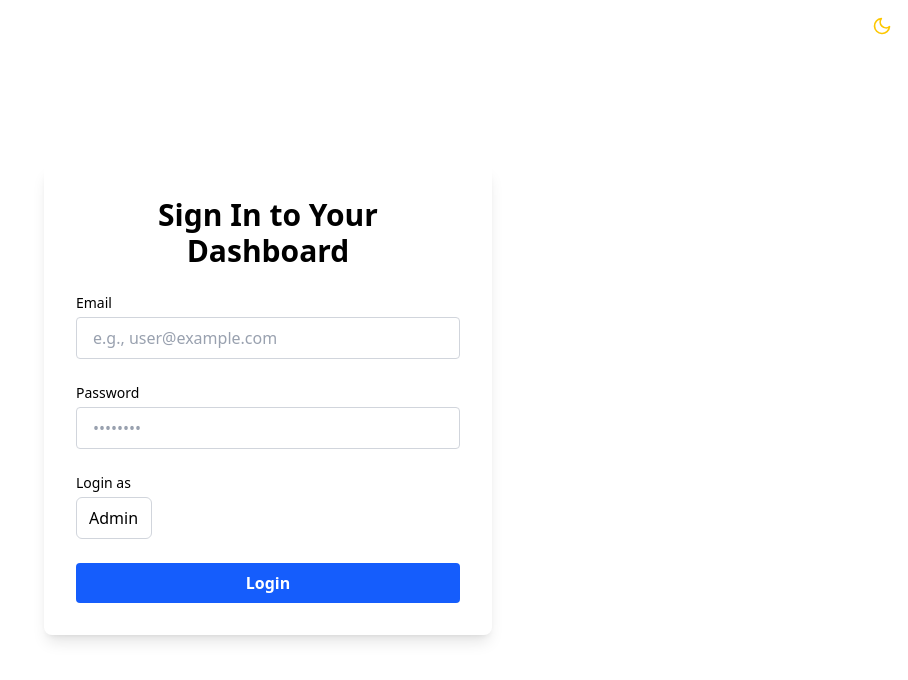
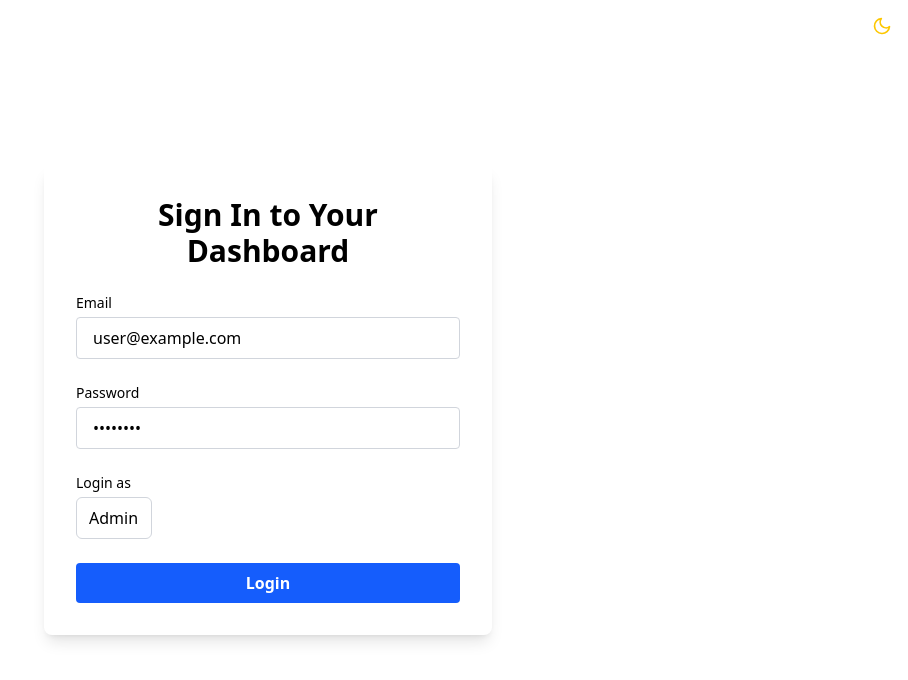
Before and after one commit to amuzatk/kazmatics-digisignit-admin-dashboard, a Next.js app: page /login in a window 1280 px wide. Shown: the top 680 px of the page, without its empty margins (372-1280 px from the left). Built offline with nearby package versions, Linux system fonts and the light colour scheme.

Commit message:
downgraded

```diff
--- a/next.config.ts
+++ b/next.config.ts
@@ -2,7 +2,7 @@ import type { NextConfig } from "next";
 
 const nextConfig: NextConfig = {
   /* config options here */
-  reactStrictMode: true,
+  reactStrictMode: false,
 };
 
 export default nextConfig;
--- a/src/components/PostList.tsx
+++ b/src/components/PostList.tsx
@@ -36,6 +36,7 @@ export default function PostList({ editable = false }: PostListProps) {
   const [editedBody, setEditedBody] = useState("");
 
   const handleEdit = (post: PostData) => {
+    console.log("Editing post:====", post);
     setEditingPost(post);
     setEditedTitle(post.title);
     setEditedBody(post.body);
--- a/src/pages/_app.tsx
+++ b/src/pages/_app.tsx
@@ -1,3 +1,4 @@
+//pages/_app.tsx
 import "@/styles/globals.css";
 import type { AppProps } from "next/app";
 import type { NextPage } from "next";
@@ -28,7 +29,7 @@ export default function App({ Component, pageProps }: AppPropsWithLayout) {
   const getLayout = Component.getLayout ?? ((page) => page);
 
   return (
-    <html lang="en" suppressHydrationWarning>
+    // <html lang="en" suppressHydrationWarning>
       <ThemeProvider
         attribute="class"
         defaultTheme="system"
@@ -41,6 +42,6 @@ export default function App({ Component, pageProps }: AppPropsWithLayout) {
           <Toaster position="top-right" />
         </QueryClientProvider>
       </ThemeProvider>
-    </html>
+    // </html>
   );
 }
--- a/src/pages/_document.tsx
+++ b/src/pages/_document.tsx
@@ -1,8 +1,9 @@
+//pages/_document.tsx
 import { Html, Head, Main, NextScript } from "next/document";
 
 export default function Document() {
   return (
-    <Html lang="en" className="dark">
+    <Html lang="en" className="dark" suppressHydrationWarning>
       <Head />
       <body className="antialiased">
         <Main />
--- a/src/pages/index.tsx
+++ b/src/pages/index.tsx
@@ -1,3 +1,4 @@
+//pages/index.tsx
 import { useUserStore } from "@/store/useUserStore";
 import { useRouter } from "next/router";
 import { useEffect } from "react";
--- a/src/pages/login/index.tsx
+++ b/src/pages/login/index.tsx
@@ -1,4 +1,5 @@
-import { useState } from "react";
+// pages/login/index.tsx
+import { useState, useEffect } from "react";
 import { useRouter } from "next/router";
 import { useUserStore } from "@/store/useUserStore";
 import { ThemeToggle } from "@/components/ThemeToggle";
@@ -9,37 +10,33 @@ export default function Login() {
   const router = useRouter();
 
   const [role, setRole] = useState<"admin" | "editor">("admin");
-  const [email, setEmail] = useState("");
-  const [password, setPassword] = useState("");
   const [loading, setLoading] = useState(false);
+
+  // Ensure that the login happens only once the page is fully mounted
+  useEffect(() => {
+    setLoading(false);
+  }, []);
 
   const handleLogin = () => {
     setLoading(true);
     setTimeout(() => {
       login("mock-token", role);
       router.push("/");
-    }, 100);
-  };
-
-  const handleEmailChange = (e: React.ChangeEvent<HTMLInputElement>) => {
-    setEmail(e.target.value);
-  };
-
-  const handlePasswordChange = (e: React.ChangeEvent<HTMLInputElement>) => {
-    setPassword(e.target.value);
+    }, 300);
   };
 
   return (
-    <div className="min-h-screen flex items-center justify-center  transition-colors">
+    <div className="min-h-screen flex items-center justify-center">
       <div className="absolute top-4 right-4">
         <ThemeToggle />
       </div>
 
+      {/* Wrapped container with Framer Motion */}
       <motion.div
-        className="shadow-lg rounded-lg p-8 w-[95%] md:w-full max-w-md space-y-6"
-        initial={{ opacity: 0, y: -50 }}
+        initial={{ opacity: 0, y: 20 }}
         animate={{ opacity: 1, y: 0 }}
         transition={{ duration: 0.5 }}
+        className="shadow-lg rounded-lg p-8 w-[95%] md:w-full max-w-md space-y-6"
       >
         <h1 className="text-3xl font-bold text-center">
           Sign In to Your Dashboard
@@ -50,12 +47,10 @@ export default function Login() {
             Email
           </label>
           <input
+            readOnly
             id="email"
-            value={email}
-            onChange={handleEmailChange}
-            type="email"
-            placeholder="e.g., user@example.com"
-            className="w-full px-4 py-2 border border-gray-300 rounded focus:outline-none focus:ring-2 focus:ring-blue-500  placeholder-gray-400 dark:placeholder-gray-500"
+            value="user@example.com"
+            className="w-full px-4 py-2 border border-gray-300 rounded focus:outline-none focus:ring-2 focus:ring-blue-500 placeholder-gray-400 dark:placeholder-gray-500"
           />
         </div>
 
@@ -64,12 +59,10 @@ export default function Login() {
             Password
           </label>
           <input
+            readOnly
             id="password"
-            value={password}
-            onChange={handlePasswordChange}
-            type="password"
-            placeholder="••••••••"
-            className="w-full px-4 py-2 border border-gray-300 rounded focus:outline-none focus:ring-2 focus:ring-blue-500  placeholder-gray-400 dark:placeholder-gray-500"
+            value="••••••••"
+            className="w-full px-4 py-2 border border-gray-300 rounded focus:outline-none focus:ring-2 focus:ring-blue-500 placeholder-gray-400 dark:placeholder-gray-500"
           />
         </div>
 
@@ -91,6 +84,7 @@ export default function Login() {
             </option>
           </select>
         </div>
+
         <button
           onClick={handleLogin}
           disabled={loading}
@@ -102,3 +96,218 @@ export default function Login() {
     </div>
   );
 }
+
+
+// import { useState, useEffect } from "react";
+// import { useRouter } from "next/router";
+// import { useUserStore } from "@/store/useUserStore";
+// import { ThemeToggle } from "@/components/ThemeToggle";
+// // import { motion } from "framer-motion";
+
+// export default function Login() {
+//   const login = useUserStore((state) => state.login);
+//   const router = useRouter();
+
+//   const [role, setRole] = useState<"admin" | "editor">("admin");
+//   const [email, setEmail] = useState("");
+//   const [password, setPassword] = useState("");
+//   const [loading, setLoading] = useState(false);
+
+//   useEffect(() => {
+//     // Check if the component is mounted before calling router.push()
+//     if (loading) {
+//       setTimeout(() => {
+//         login("mock-token", role);
+//         router.push("/"); // navigate after login is successful
+//       }, 300); // Increased delay to ensure smooth transition
+//     }
+//   }, [loading, role, login, router]);
+
+//   const handleLogin = () => {
+//     setLoading(true);
+//   };
+
+//   const handleEmailChange = (e: React.ChangeEvent<HTMLInputElement>) => {
+//     setEmail(e.target.value);
+//   };
+
+//   const handlePasswordChange = (e: React.ChangeEvent<HTMLInputElement>) => {
+//     setPassword(e.target.value);
+//   };
+
+//   return (
+//     <div className="min-h-screen flex items-center justify-center">
+//       <div className="absolute top-4 right-4">
+//         <ThemeToggle />
+//       </div>
+
+//       <div
+//         className="shadow-lg rounded-lg p-8 w-[95%] md:w-full max-w-md space-y-6"
+//         // initial={{ opacity: 0, y: -50 }}
+//         // animate={{ opacity: 1, y: 0 }}
+//         // transition={{ duration: 0.5 }}
+//       >
+//         <h1 className="text-3xl font-bold text-center">Sign In to Your Dashboard</h1>
+
+//         <div>
+//           <label htmlFor="email" className="block text-sm mb-1">
+//             Email
+//           </label>
+//           <input
+//             id="email"
+//             value={email}
+//             onChange={handleEmailChange}
+//             type="email"
+//             placeholder="e.g., user@example.com"
+//             className="w-full px-4 py-2 border border-gray-300 rounded focus:outline-none focus:ring-2 focus:ring-blue-500 placeholder-gray-400 dark:placeholder-gray-500"
+//           />
+//         </div>
+
+//         <div>
+//           <label htmlFor="password" className="block text-sm mb-1">
+//             Password
+//           </label>
+//           <input
+//             id="password"
+//             value={password}
+//             onChange={handlePasswordChange}
+//             type="password"
+//             placeholder="••••••••"
+//             className="w-full px-4 py-2 border border-gray-300 rounded focus:outline-none focus:ring-2 focus:ring-blue-500 placeholder-gray-400 dark:placeholder-gray-500"
+//           />
+//         </div>
+
+//         <div>
+//           <label htmlFor="loginAs" className="block text-sm mb-1">
+//             Login as
+//           </label>
+//           <select
+//             id="loginAs"
+//             value={role}
+//             onChange={(e) => setRole(e.target.value as "admin" | "editor")}
+//             className="w-auto px-3 py-2 border border-gray-300 rounded-md appearance-none focus:outline-none focus:ring-2 focus:ring-blue-500"
+//           >
+//             <option className="text-black bg-white" value="admin">
+//               Admin
+//             </option>
+//             <option className="text-black bg-white" value="editor">
+//               Editor
+//             </option>
+//           </select>
+//         </div>
+//         <button
+//           onClick={handleLogin}
+//           disabled={loading}
+//           className="w-full bg-blue-600 hover:bg-blue-700 text-white font-semibold py-2 px-4 rounded disabled:opacity-50"
+//         >
+//           {loading ? "Logging in..." : "Login"}
+//         </button>
+//       </div>
+//     </div>
+//   );
+// }
+
+// // import { useState } from "react";
+// // import { useRouter } from "next/router";
+// // import { useUserStore } from "@/store/useUserStore";
+// // import { ThemeToggle } from "@/components/ThemeToggle";
+// // import { motion } from "framer-motion";
+
+// // export default function Login() {
+// //   const login = useUserStore((state) => state.login);
+// //   const router = useRouter();
+
+// //   const [role, setRole] = useState<"admin" | "editor">("admin");
+// //   const [email, setEmail] = useState("");
+// //   const [password, setPassword] = useState("");
+// //   const [loading, setLoading] = useState(false);
+
+// //   const handleLogin = () => {
+// //     setLoading(true);
+// //     setTimeout(() => {
+// //       login("mock-token", role);
+// //       router.push("/");
+// //     }, 100);
+// //   };
+
+// //   const handleEmailChange = (e: React.ChangeEvent<HTMLInputElement>) => {
+// //     setEmail(e.target.value);
+// //   };
+
+// //   const handlePasswordChange = (e: React.ChangeEvent<HTMLInputElement>) => {
+// //     setPassword(e.target.value);
+// //   };
+
+// //   return (
+// //     <div className="min-h-screen flex items-center justify-center  transition-colors">
+// //       <div className="absolute top-4 right-4">
+// //         <ThemeToggle />
+// //       </div>
+
+// //       <motion.div
+// //         className="shadow-lg rounded-lg p-8 w-[95%] md:w-full max-w-md space-y-6"
+// //         initial={{ opacity: 0, y: -50 }}
+// //         animate={{ opacity: 1, y: 0 }}
+// //         transition={{ duration: 0.5 }}
+// //       >
+// //         <h1 className="text-3xl font-bold text-center">
+// //           Sign In to Your Dashboard
+// //         </h1>
+
+// //         <div>
+// //           <label htmlFor="email" className="block text-sm mb-1">
+// //             Email
+// //           </label>
+// //           <input
+// //             id="email"
+// //             value={email}
+// //             onChange={handleEmailChange}
+// //             type="email"
+// //             placeholder="e.g., user@example.com"
+// //             className="w-full px-4 py-2 border border-gray-300 rounded focus:outline-none focus:ring-2 focus:ring-blue-500  placeholder-gray-400 dark:placeholder-gray-500"
+// //           />
+// //         </div>
+
+// //         <div>
+// //           <label htmlFor="password" className="block text-sm mb-1">
+// //             Password
+// //           </label>
+// //           <input
+// //             id="password"
+// //             value={password}
+// //             onChange={handlePasswordChange}
+// //             type="password"
+// //             placeholder="••••••••"
+// //             className="w-full px-4 py-2 border border-gray-300 rounded focus:outline-none focus:ring-2 focus:ring-blue-500  placeholder-gray-400 dark:placeholder-gray-500"
+// //           />
+// //         </div>
+
+// //         <div>
+// //           <label htmlFor="loginAs" className="block text-sm mb-1">
+// //             Login as
+// //           </label>
+// //           <select
+// //             id="loginAs"
+// //             value={role}
+// //             onChange={(e) => setRole(e.target.value as "admin" | "editor")}
+// //             className="w-auto px-3 py-2 border border-gray-300 rounded-md appearance-none focus:outline-none focus:ring-2 focus:ring-blue-500"
+// //           >
+// //             <option className="text-black bg-white" value="admin">
+// //               Admin
+// //             </option>
+// //             <option className="text-black bg-white" value="editor">
+// //               Editor
+// //             </option>
+// //           </select>
+// //         </div>
+// //         <button
+// //           onClick={handleLogin}
+// //           disabled={loading}
+// //           className="w-full bg-blue-600 hover:bg-blue-700 text-white font-semibold py-2 px-4 rounded disabled:opacity-50"
+// //         >
+// //           {loading ? "Logging in..." : "Login"}
+// //         </button>
+// //       </motion.div>
+// //     </div>
+// //   );
+// // }
--- a/tsconfig.json
+++ b/tsconfig.json
@@ -1,4 +1,3 @@
-//tsconfig.json
 {
   "compilerOptions": {
     "target": "ES2017",
```
Also changed, not shown: package.json (+8 -4 lines), 1 other file (tests, documents, lock files or other folders).
